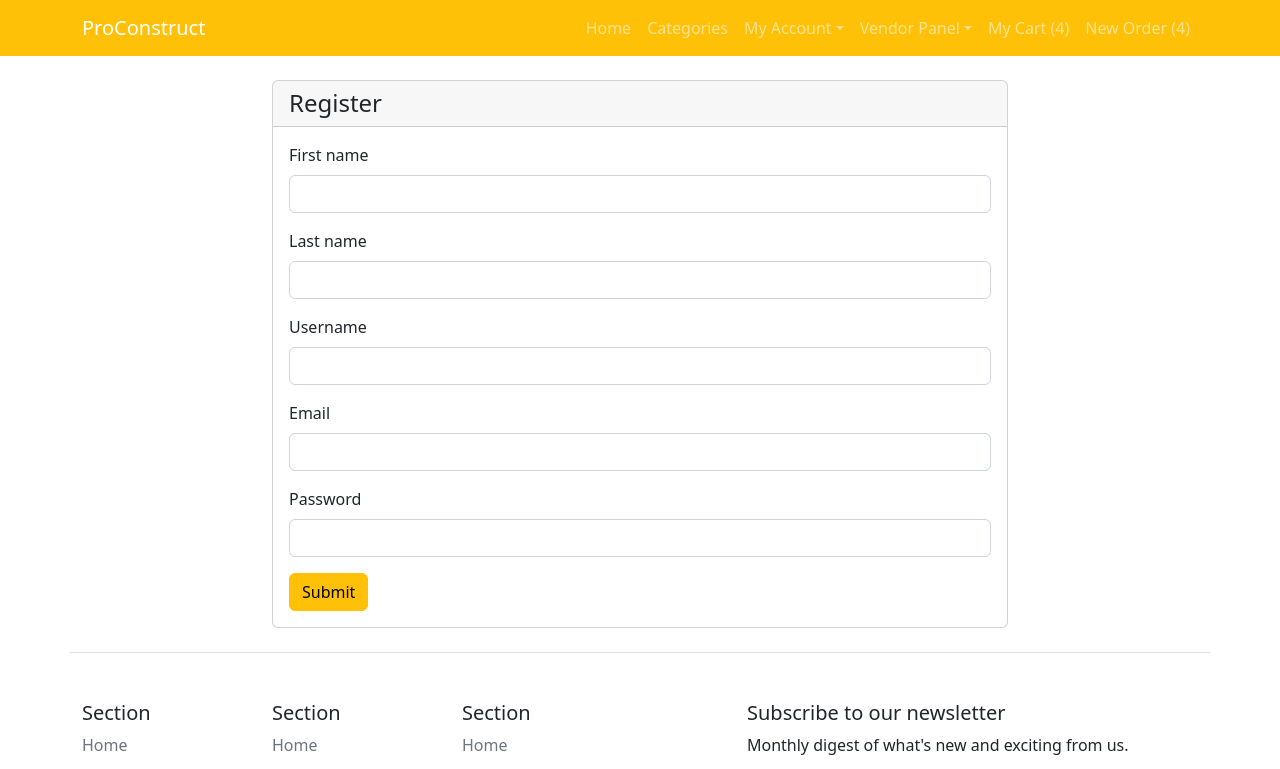
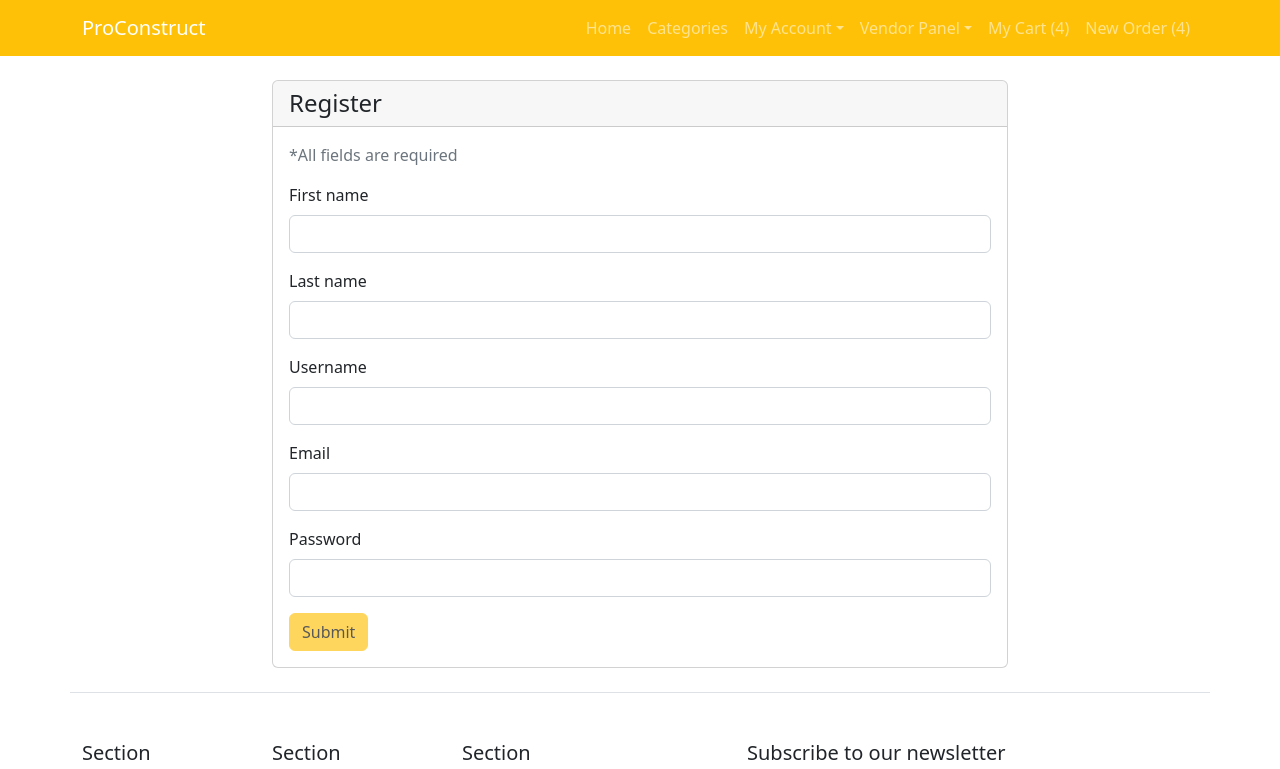
Before and after one commit to Suzan97/proconstruct, a React (Create React App) app in the folder frontend/: page /customer/register in a window 1280 px wide. Shown: the top 769 px of the page. Built offline with nearby package versions, Linux system fonts and the light colour scheme.

Commit message:
update to login and register forms

```diff
--- a/frontend/src/App.js
+++ b/frontend/src/App.js
@@ -21,6 +21,7 @@ import OrderFailure from './components/OrderFailure';
 // Customer Panel
 import Register from './components/Customer/Register';
 import Login from './components/Customer/Login';
+import CustomerLogout from './components/Customer/CustomerLogout';
 import Dashboard from './components/Customer/Dashboard';
 import Orders from './components/Customer/Orders';
 import Wishlist from './components/Customer/Wishlist';
@@ -62,6 +63,7 @@ function App() {
     {/* Customer Routes */}
     <Route path='/customer/register' element={<Register/>} />
     <Route path='/customer/login' element={<Login/>} />
+    <Route path='/customer/logout' element={<CustomerLogout/>} />
     <Route path='/customer/dashboard' element={<Dashboard/>} />
     <Route path='/customer/orders' element={<Orders/>} />
     <Route path='/customer/wishlist' element={<Wishlist/>} />
--- /dev/null
+++ b/frontend/src/components/Customer/CustomerLogout.js
@@ -0,0 +1,7 @@
+function CustomerLogout(){
+    localStorage.removeItem('customer_login');
+    localStorage.removeItem('customer_username');
+    window.location.href='/customer/login';
+
+}
+export default CustomerLogout;
--- a/frontend/src/components/Customer/Login.js
+++ b/frontend/src/components/Customer/Login.js
@@ -31,7 +31,7 @@ function Login(props){
                 setErrorMsg(response.data.msg);
             }else{
                 localStorage.setItem('customer_login', true);
-                localStorage.setItem('customer_username', response.data.username);
+                localStorage.setItem('customer_username', response.data.user);
                 setFormError(false);
                 setErrorMsg('');
             }
@@ -42,7 +42,7 @@ function Login(props){
     };
     const checkCustomer = localStorage.getItem('customer_login');
     if(checkCustomer){
-        window.location.href='/customer/dashboard'
+        window.location.href='/customer/dashboard';
     }
 
 
--- a/frontend/src/components/Customer/Register.js
+++ b/frontend/src/components/Customer/Register.js
@@ -1,8 +1,54 @@
-// Packages
-import { Link } from 'react-router-dom';
-//Assets
-import logo from '../../logo.svg';
+import axios from "axios";
+import React, { useState } from "react";
+
 function Register(props){
+
+    const baseUrl = 'http://127.0.0.1:8000/api/';
+    const [formError,setFormError] = useState(false);
+    const [errorMsg,setErrorMsg] = useState('');
+    const [registerFormData,setRegisterFormData] = useState({
+        "first_name":'',
+        "last_name":'',
+        "username":'',
+        "email":'',
+        "password":'',
+    });
+
+    const inputHandler = (event) => {
+        setRegisterFormData({
+           ...registerFormData,
+           [event.target.name]:event.target.value
+        })
+
+    };
+
+    const submitHandler = (event) => {
+        const formData = new FormData();
+        formData.append('first_name', registerFormData.first_name);
+        formData.append('last_name', registerFormData.last_name);
+        formData.append('username', registerFormData.username);
+        formData.append('email', registerFormData.email);
+        formData.append('password', registerFormData.password);
+
+        // submit Data
+        axios.post(baseUrl+'customer/register/', formData)
+        .then(function (response) {
+            if (response.data.bool === false) {
+                setFormError(true);
+                setErrorMsg(response.data.msg);
+            }else{
+                setFormError(false);
+                setErrorMsg('');
+            }
+        })
+        .catch(function (error) {
+            console.log(error);
+        });
+    };
+
+    const buttonEnable=(registerFormData.first_name!=='') && (registerFormData.last_name!=='') && (registerFormData.username!=='')
+    && (registerFormData.email!=='') && (registerFormData.password!=='')
+
     return (
        <section className='container mt-4'>
         <div className='row'>
@@ -10,28 +56,31 @@ function Register(props){
                 <div className='card'>
                     <h4 className='card-header'>Register</h4>
                 <div className='card-body'>
+                <p className="text-muted">*All fields are required</p>
                     <form>
                         <div className="mb-3">
                             <label for="firstName" className="form-label">First name</label>
-                            <input type="text" className="form-control" id="firstName"/>
+                            <input type="text" onChange={inputHandler} value={registerFormData.first_name} name="first_name"
+                            className="form-control" id="firstName"/>
                         </div>
                         <div className="mb-3">
                             <label for="lastName" className="form-label">Last name</label>
-                            <input type="text" className="form-control" id="lastName"/>
+                            <input type="text" onChange={inputHandler} value={registerFormData.last_name} name="last_name"
+                             className="form-control" id="lastName"/>
                         </div>
                         <div className="mb-3">
                             <label for="username" className="form-label">Username</label>
-                            <input type="text" className="form-control" id="username"/>
+                            <input type="text" onChange={inputHandler} value={registerFormData.username} name="username" className="form-control" id="username"/>
                         </div>
                         <div className="mb-3">
                             <label for="email" className="form-label">Email</label>
-                            <input type="email" className="form-control" id="email"/>
+                            <input type="email" onChange={inputHandler} value={registerFormData.email} className="form-control" id="email"/>
                         </div>
                         <div className="mb-3">
                             <label for="pwd" className="form-label">Password</label>
-                            <input type="password" className="form-control" id="pwd"/>
+                            <input type="password" onChange={inputHandler} value={registerFormData.password} className="form-control" id="pwd"/>
                         </div>
-                        <button type="submit" className="btn btn-warning">Submit</button>
+                        <button type="submit" disabled={!buttonEnable} onClick={submitHandler} className="btn btn-warning">Submit</button>
                     </form>
                 </div>
                 </div>
--- a/frontend/src/components/Header.js
+++ b/frontend/src/components/Header.js
@@ -24,7 +24,7 @@ function Header(){
               <li><Link className="dropdown-item" to="/customer/login">Login</Link></li>
               <li><hr className="dropdown-divider" /></li>
               <li><Link className="dropdown-item" to="/customer/dashboard">Dashboard</Link></li>
-              <li><Link className="dropdown-item" href="/customer/login">Logout</Link></li>
+              <li><Link className="dropdown-item" to="/customer/logout">Logout</Link></li>
             </ul>
           </li>
           <li className="nav-item dropdown">
```
